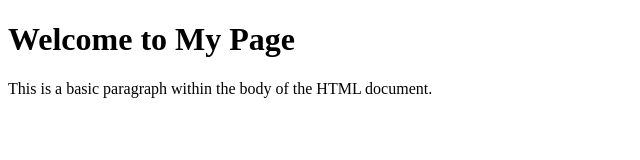
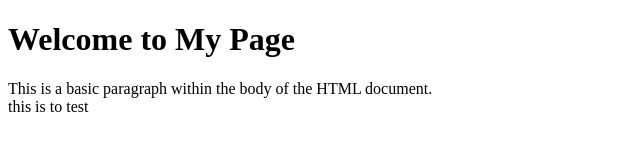
Before and after one commit to Kandarp-C/FraudShield, a plain HTML site: page index.html in a window 1280 px wide. Shown: the full height of the page, 0-640 px from the left. Drawn offline with Linux system fonts and the light colour scheme.

Commit message:
Update index.html
test one for deployment

```diff
--- a/index.html
+++ b/index.html
@@ -8,6 +8,6 @@
 <body>
     <!-- Content goes here -->
     <h1>Welcome to My Page</h1>
-    <p>This is a basic paragraph within the body of the HTML document.</p>
+    <p>This is a basic paragraph within the body of the HTML document.<br> this is to test</p>
 </body>
 </html>
```
